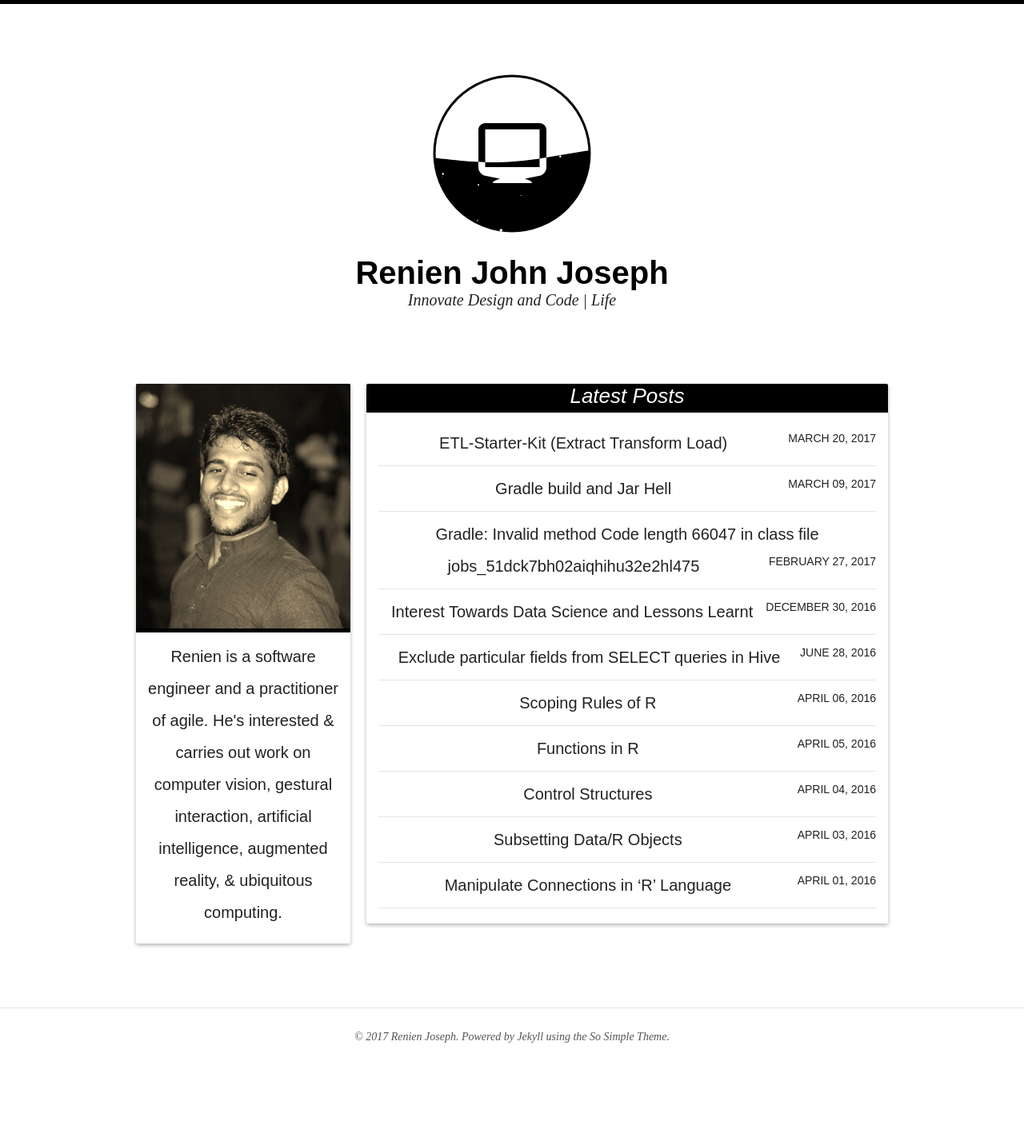
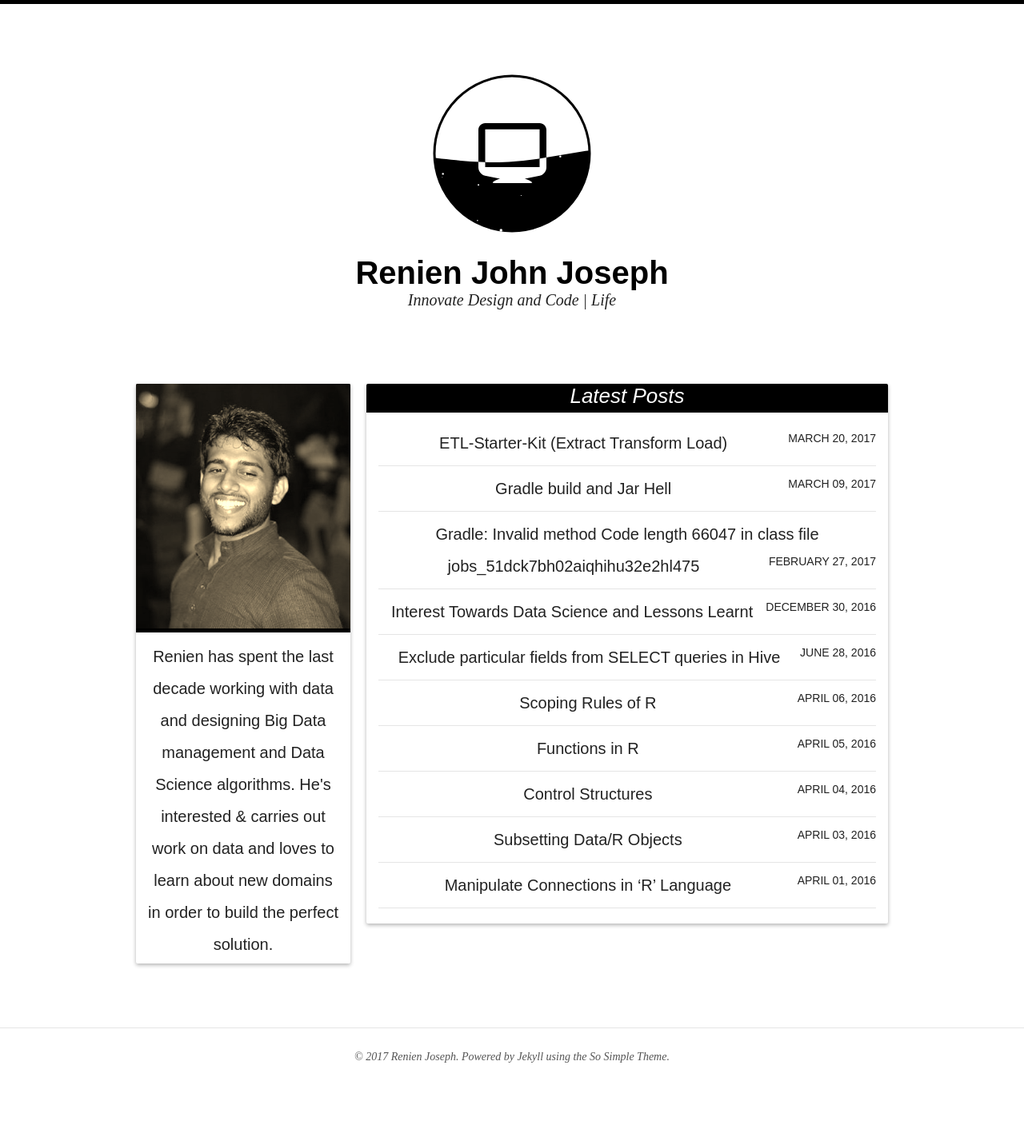
Before and after one commit to Renien/Renien.github.io, a Jekyll site: the page built from index.html, in a window 1280 px wide. Shown: the whole page at 80% size. Built offline with Jekyll 4.4.1, drawn with Linux system fonts in a browser that asks for light colours; nearby versions of some CDN libraries; before the commit the page ends 1407 px from its top, so only the background shows below that.

Commit message:
modified my introduction for the page

```diff
--- a/_includes/index_template.html
+++ b/_includes/index_template.html
@@ -13,7 +13,9 @@
 			<div class="h3 title">
 				<img src="{{ site.url }}/images/bio-photo1.jpg"/>
 			 </div>
-			<div class="grid_desc"> Renien is a software engineer and a practitioner of agile. He's interested & carries out work on computer vision, gestural interaction, artificial intelligence, augmented reality, & ubiquitous computing.</div>
+			<div class="grid_desc">
+            Renien has spent the last decade working with data and designing Big Data management and Data Science algorithms. He's interested & carries out work on data and loves to learn about new domains in order to build the perfect solution.
+            </div>
 		</article>
 
 		<article class="grid_tile">
```
